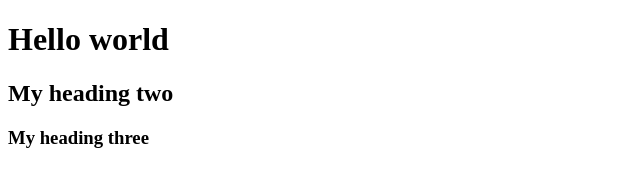
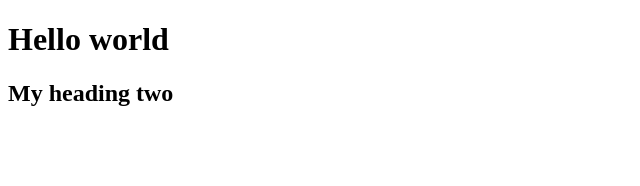
Before and after one commit to KAbaidoo/my-repo, a plain HTML site: page index.html in a window 1280 px wide. Shown: the whole page, without its empty margins (0-640 px from the left). Drawn offline with Linux system fonts and the light colour scheme.

```diff
--- a/index.html
+++ b/index.html
@@ -9,6 +9,5 @@
 <body>
     <h1>Hello world</h1>
     <h2>My heading two</h2>
-    <h3>My heading three</h3>
 </body>
 </html>
```
